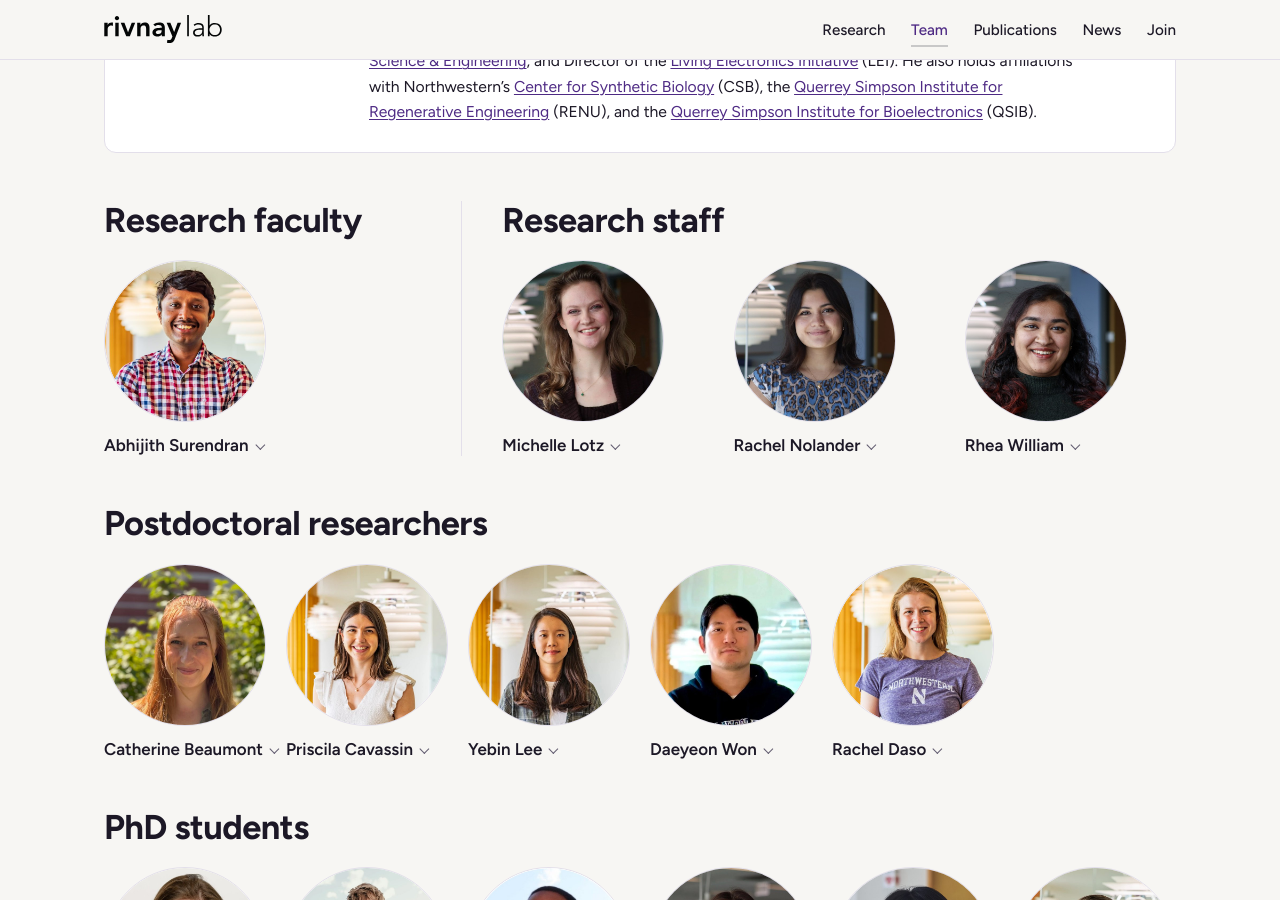
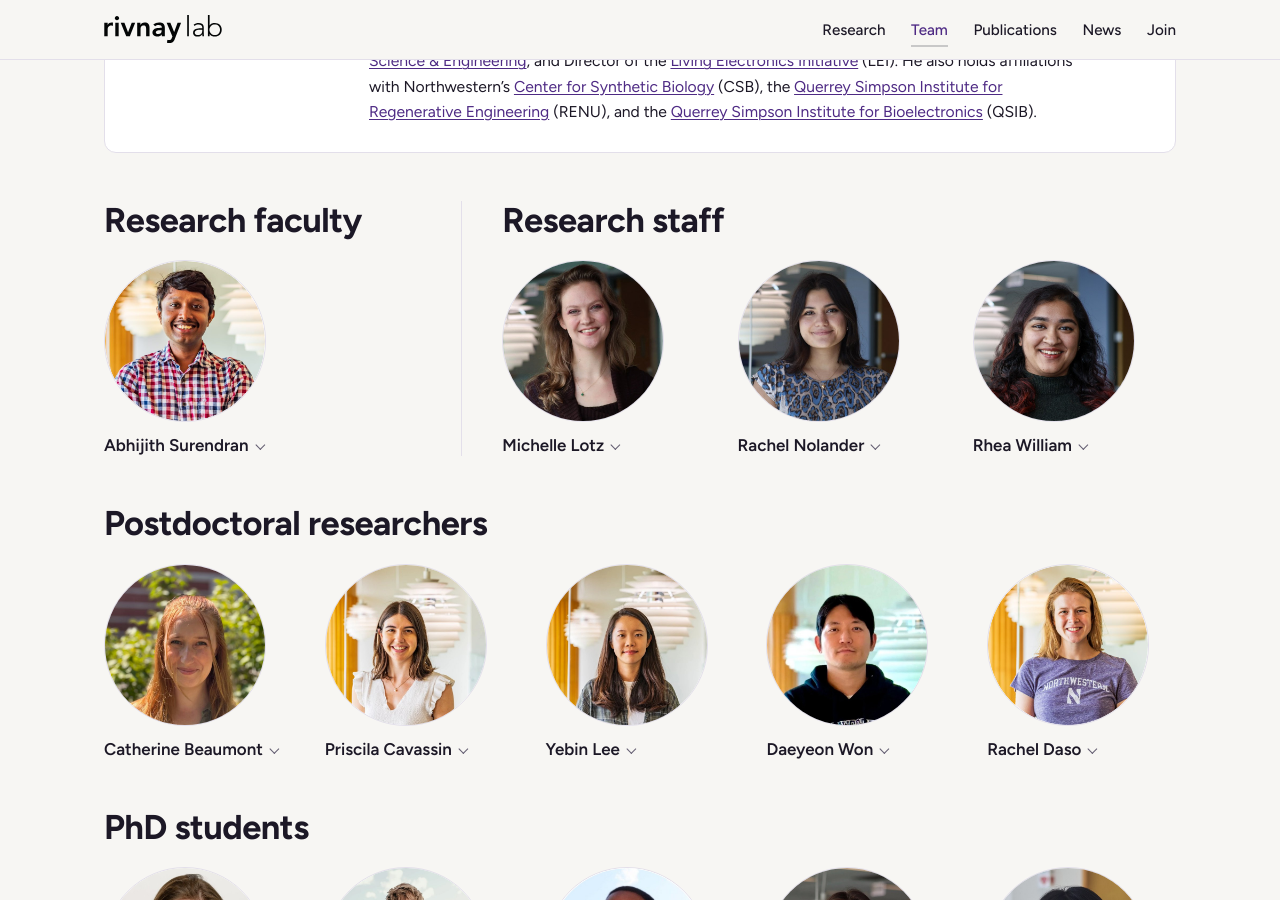
Before and after one commit to jtwillia01/rivnay-lab, a Jekyll site: the page built from team.html, in a window 1280 px wide and 900 px high, scrolled down 1305 px. Built offline with Jekyll 4.4.1, drawn with Linux system fonts in a browser that asks for light colours.

Commit message:
Team: wider column gap for clearance between people, and enough line for every name to fit on one line
Co-Authored-By: Claude Opus 5 <noreply@anthropic.com>

```diff
--- a/assets/css/style.css
+++ b/assets/css/style.css
@@ -230,7 +230,7 @@ html.snap { scroll-snap-type: y proximity; }
 .pi .prose { margin-top: 1rem; font-size: 0.98rem; }
 @media (max-width: 700px) { .pi { grid-template-columns: 1fr; padding: 1.25rem; } .pi img { width: 140px; } }
 
-.people-grid { display: grid; grid-template-columns: repeat(auto-fill, minmax(162px, 1fr)); gap: 2rem 1.25rem; }  /* min matches the headshot, so a track can never squeeze it */
+.people-grid { display: grid; grid-template-columns: repeat(auto-fill, minmax(162px, 1fr)); gap: 2.5rem 2rem; }  /* min matches the headshot; the wide column gap keeps a long name clear of its neighbour */
 /* research faculty and research staff sit side by side, divided by a hairline */
 .group-pair { display: grid; grid-template-columns: 1fr 2fr; margin-top: 3rem; }   /* staff column wide enough to hold its row without wrapping */
 /* whichever column has a card open takes the wider share, so the bio never reads as a narrow ribbon */
@@ -248,8 +248,9 @@ html.snap { scroll-snap-type: y proximity; }
 .person summary { list-style: none; cursor: pointer; display: block; }
 .person summary::-webkit-details-marker { display: none; }
 .person img { width: 162px; aspect-ratio: 1; object-fit: cover; border-radius: 50%; border: 1px solid var(--line); background: var(--paper); }  /* fixed, so every section matches */
-.person .name { display: block; font-family: var(--sans); font-weight: 600; font-size: 1.06rem; line-height: 1.25; margin-top: 0.8rem; margin-right: -1rem; }  /* the chevron hangs into the gutter, so names wrap on their own width */
+.person .name { display: block; font-family: var(--sans); font-weight: 600; font-size: 1.06rem; line-height: 1.25; margin-top: 0.8rem; margin-right: -1.5rem; }  /* the chevron hangs into the gutter, so names wrap on their own width */
 .person .tail { white-space: nowrap; }
+.person .name { text-wrap: balance; }   /* if a name must wrap, split it evenly rather than leaving one word alone */
 .person .role { display: block; color: var(--muted); font-size: var(--fs-sm); margin-top: 0.15rem; }
 /* the name is the control: a hairline chevron sits beside it and turns over when the card opens */
 details.person .chev {
```
